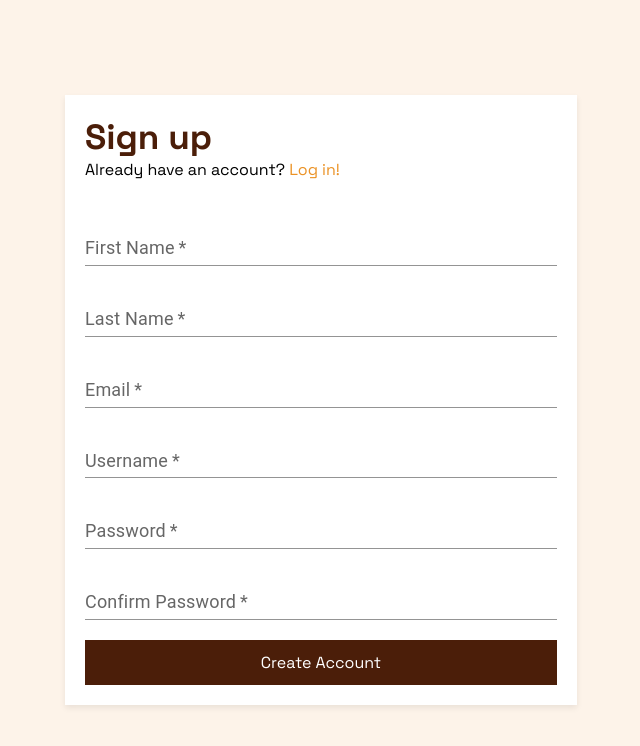
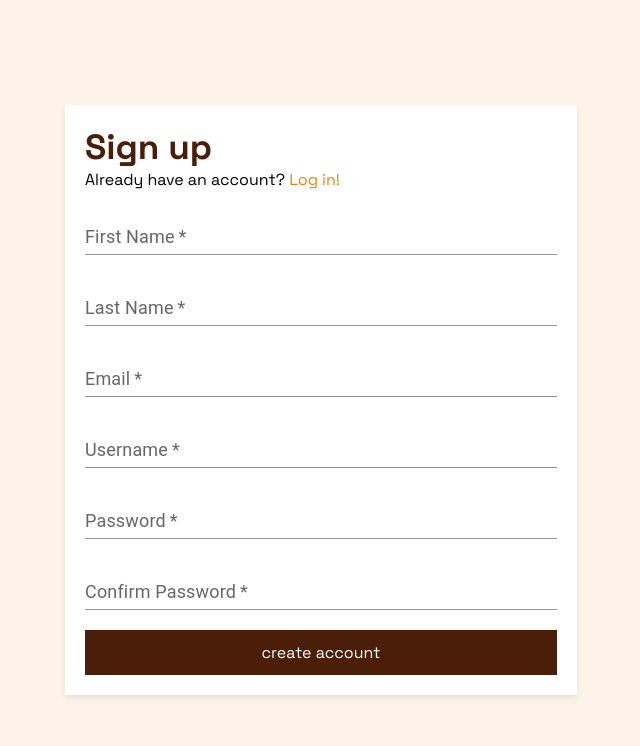
Before and after one commit to Levis155/blogit-frontend, a React (Vite) app: page /signup in a window 1280 px wide. Shown: the top 746 px of the page, without its empty margins (319-959 px from the left). Built offline with nearby package versions, Linux system fonts and the light colour scheme.

Commit message:
implement registration functionality

```diff
--- a/package.json
+++ b/package.json
@@ -13,6 +13,8 @@
     "@emotion/react": "^11.14.0",
     "@emotion/styled": "^11.14.0",
     "@mui/material": "^7.0.2",
+    "@tanstack/react-query": "^5.72.2",
+    "axios": "^1.8.4",
     "react": "^19.0.0",
     "react-dom": "^19.0.0",
     "react-router-dom": "^7.5.0"
--- a/src/App.jsx
+++ b/src/App.jsx
@@ -12,14 +12,14 @@ function App() {
   return (
     <>
       <Routes>
-        <Route path="/home" element={<Home />} />
+        <Route path="/" element={<Home />} />
         <Route path="/signup" element={<Signup />} />
         <Route path="/login" element={<Login />} />
         <Route path="/all-blogs" element={<AllBlogs />} />
         <Route path="/my-blogs" element={<MyBlogs />} />
         <Route path="/write" element={<Write />} />
         <Route path="/my-profile" element={<MyProfile />} />
-        <Route path="/" element={<Article />} />
+        <Route path="/article" element={<Article />} />
       </Routes>
     </>
   )
--- a/src/Components/BlogsListingSection/BlogsListingSection.jsx
+++ b/src/Components/BlogsListingSection/BlogsListingSection.jsx
@@ -1,3 +1,4 @@
+import { Link } from "react-router-dom"
 import "./BlogsListingSection.css"
 import blogsListingImg from "../../assets/blogs-listing-img.jpg";
 import randomUser from "../../assets/random-user.jpg";
@@ -37,9 +38,9 @@ function BlogsListingCard({blogsListingCardImg, blogsListingProfilePic, blogsLis
 
                 <p className="blogs-listing-card-excerpt">{blogsListingCardExcerpt}</p>
 
-                <a href="" className="blogs-listing-card-link">
+                <Link href="" className="blogs-listing-card-link">
                     read more
-                </a>
+                </Link>
             </div>
         </div>
     )
--- a/src/Components/Header/Header.jsx
+++ b/src/Components/Header/Header.jsx
@@ -9,8 +9,8 @@ function Header() {
       </div>
 
       <div className="header-right">
-        <a href="#">login</a>
-        <a href="#">sign up</a>
+        <Link to="/login">login</Link>
+        <Link to="/signup">sign up</Link>
       </div>
     </div>
   )
--- a/src/Components/HeroSection/HeroSection.jsx
+++ b/src/Components/HeroSection/HeroSection.jsx
@@ -1,5 +1,6 @@
 import "./HeroSection.css"
 import heroImage from "../../assets/hero-img.jpg";
+import { Link } from "react-router-dom";
 
 function HeroSection() {
   return (
@@ -12,8 +13,8 @@ function HeroSection() {
                 Share freely, connect deeply, and let your ideas thrive in a community that values every voice. Because when thoughts have a home they grow into something extraordinary.
             </p>
             <div className="hero-cta-links-container">
-                <a href="#" className="hero-start-link">start sharing</a>
-                <a href="#" className="hero-explore-link">explore voices</a>
+                <Link href="#" className="hero-start-link">start sharing</Link>
+                <Link href="#" className="hero-explore-link">explore voices</Link>
             </div>
         </div>
         <div className="hero-section-middle">
--- a/src/Components/LoginSection/LoginSection.jsx
+++ b/src/Components/LoginSection/LoginSection.jsx
@@ -1,4 +1,5 @@
 import { TextField } from "@mui/material";
+import { Link } from "react-router-dom";
 import "./LoginSection.css";
 
 function LoginSection() {
@@ -14,7 +15,7 @@ function LoginCard() {
         <form className="login-form">
             <div className="login-title-cont">
                 <p className="login-main-title">Sign in</p>
-                <p className="login-subtitle">No account? <a href="">Create one!</a></p>
+                <p className="login-subtitle">No account? <Link href="">Create one!</Link></p>
             </div>
             <TextField variant="standard" label="Username or Email" required sx={{mb:"2rem","& .MuiInputBase-input": { fontSize: "1.8rem" },"& .MuiInputLabel-root": { fontSize: "1.8rem" },}}  />
             <TextField variant="standard" type="password" label="Password" required sx={{mb:"2rem","& .MuiInputBase-input": { fontSize: "1.8rem" },"& .MuiInputLabel-root": { fontSize: "1.8rem" },}} />
--- a/src/Components/SignupSection/SignupSection.css
+++ b/src/Components/SignupSection/SignupSection.css
@@ -15,7 +15,7 @@
     box-shadow: 0 3px 6px rgba(0, 0, 0, 0.08);
 }
 .signup-title-cont{
-    margin-bottom: 3.5rem;
+    margin-bottom: 1.4rem;
 }
 .signup-main-title{
     color: var(--brown-color);
--- a/src/Components/SignupSection/SignupSection.jsx
+++ b/src/Components/SignupSection/SignupSection.jsx
@@ -1,4 +1,8 @@
-import { TextField } from "@mui/material";
+import { TextField, Alert } from "@mui/material";
+import { Link, useNavigate } from "react-router-dom"
+import { use, useState } from "react";
+import { useMutation } from "@tanstack/react-query";
+import axios from "axios"
 import "./SignupSection.css";
 
 function SignupSection() {
@@ -10,19 +14,59 @@ function SignupSection() {
 }
 
 function SignupCard() {
+    const [firstName, setFirstName] = useState("");
+    const [lastName, setLastName] = useState("");
+    const [emailAddress, setEmailAddress] = useState("");
+    const [userName, setUserName] = useState("");
+    const [password, setPassword] = useState("");
+    const [confirmedPassword, setConfirmedPassword] = useState("");
+    const [formError, setFormError] = useState(null);
+    const navigate = useNavigate();
+
+    const { isPending, mutate } = useMutation({
+        mutationKey: ["register-user"],
+        mutationFn: async () => {
+            const response = await axios.post(`http://localhost:3000/auth/register`, {firstName, lastName, emailAddress, userName, password})
+            return response.data;
+        },
+        onSuccess: () => {
+            navigate("/login");
+        },
+        onError: (err) => {
+            if (axios.isAxiosError(err)) {
+                const serverMessage = err.response.data.message;
+                setFormError(serverMessage);
+            } else{
+                setFormError("Something went wrong.")
+            }
+        }
+    })
+
+    function handleRegister (e) {
+        e.preventDefault();
+        setFormError(null);
+        if(password !== confirmedPassword) {
+            setFormError("Password and confirmed password don't match!");
+            return;
+        }
+
+        mutate()
+    }
+
     return(
-        <form className="signup-form">
+        <form className="signup-form" onSubmit={handleRegister}>
             <div className="signup-title-cont">
                 <p className="signup-main-title">Sign up</p>
-                <p className="signup-subtitle">Already have an account? <a href="">Log in!</a></p>
+                <p className="signup-subtitle">Already have an account? <Link href="">Log in!</Link></p>
             </div>
-            <TextField variant="standard" label="First Name" required sx={{mb:"2rem","& .MuiInputBase-input": { fontSize: "1.8rem" },"& .MuiInputLabel-root": { fontSize: "1.8rem" },}}  />
-            <TextField variant="standard" label="Last Name" required sx={{mb:"2rem","& .MuiInputBase-input": { fontSize: "1.8rem" },"& .MuiInputLabel-root": { fontSize: "1.8rem" },}} />
-            <TextField variant="standard" label="Email" required sx={{mb:"2rem","& .MuiInputBase-input": { fontSize: "1.8rem" },"& .MuiInputLabel-root": { fontSize: "1.8rem" },}}  />
-            <TextField variant="standard" label="Username" required sx={{mb:"2rem","& .MuiInputBase-input": { fontSize: "1.8rem" },"& .MuiInputLabel-root": { fontSize: "1.8rem" },}} />
-            <TextField variant="standard" type="password" label="Password" required sx={{mb:"2rem","& .MuiInputBase-input": { fontSize: "1.8rem" },"& .MuiInputLabel-root": { fontSize: "1.8rem" },}}  />
-            <TextField variant="standard" type="password" label="Confirm Password" required sx={{mb:"2rem","& .MuiInputBase-input": { fontSize: "1.8rem" },"& .MuiInputLabel-root": { fontSize: "1.8rem" },}} />
-            <button>Create Account</button>
+            {formError && <Alert severity="error" sx={{mb:"1rem", fontSize:"1.4rem"}}>{formError}</Alert>}
+            <TextField variant="standard" label="First Name" required value={firstName} onChange={e => setFirstName(e.target.value)} sx={{mb:"2rem","& .MuiInputBase-input": { fontSize: "1.8rem" },"& .MuiInputLabel-root": { fontSize: "1.8rem" },}}  />
+            <TextField variant="standard" label="Last Name" required value={lastName} onChange={e => setLastName(e.target.value)} sx={{mb:"2rem","& .MuiInputBase-input": { fontSize: "1.8rem" },"& .MuiInputLabel-root": { fontSize: "1.8rem" },}} />
+            <TextField variant="standard" label="Email" required value={emailAddress} onChange={e => setEmailAddress(e.target.value)} sx={{mb:"2rem","& .MuiInputBase-input": { fontSize: "1.8rem" },"& .MuiInputLabel-root": { fontSize: "1.8rem" },}}  />
+            <TextField variant="standard" label="Username" required value={userName} onChange={e => setUserName(e.target.value)} sx={{mb:"2rem","& .MuiInputBase-input": { fontSize: "1.8rem" },"& .MuiInputLabel-root": { fontSize: "1.8rem" },}} />
+            <TextField variant="standard" type="password" label="Password" required value={password} onChange={e => setPassword(e.target.value)} sx={{mb:"2rem","& .MuiInputBase-input": { fontSize: "1.8rem" },"& .MuiInputLabel-root": { fontSize: "1.8rem" },}}  />
+            <TextField variant="standard" type="password" label="Confirm Password" required value={confirmedPassword} onChange={e => setConfirmedPassword(e.target.value)} sx={{mb:"2rem","& .MuiInputBase-input": { fontSize: "1.8rem" },"& .MuiInputLabel-root": { fontSize: "1.8rem" },}} />
+            <button disabled={isPending}>{isPending ? "please wait..." : "create account"}</button>
         </form>
     )
 }
--- a/src/index.css
+++ b/src/index.css
@@ -1,6 +1,6 @@
 :root {
   --light-pink:rgb(253, 243, 233);
-  --orange-color:rgb(235, 146, 37);
+  --orange-color:rgb(236, 134, 8);
   --brown-color:rgb(75, 30, 9);
   --white-color: white;
   --black-color:black;
--- a/src/main.jsx
+++ b/src/main.jsx
@@ -1,13 +1,18 @@
-import { StrictMode } from 'react'
-import { createRoot } from 'react-dom/client'
-import { BrowserRouter } from 'react-router-dom';
-import './index.css'
-import App from './App.jsx'
+import { StrictMode } from "react";
+import { createRoot } from "react-dom/client";
+import { BrowserRouter } from "react-router-dom";
+import { QueryClient, QueryClientProvider } from "@tanstack/react-query";
+import "./index.css";
+import App from "./App.jsx";
 
-createRoot(document.getElementById('root')).render(
+const queryClient = new QueryClient();
+
+createRoot(document.getElementById("root")).render(
   <StrictMode>
     <BrowserRouter>
-      <App />
+      <QueryClientProvider client={queryClient}>
+        <App />
+      </QueryClientProvider>
     </BrowserRouter>
-  </StrictMode>,
-)
+  </StrictMode>
+);
```
Also changed, not shown: 1 other file (tests, documents, lock files or other folders).
